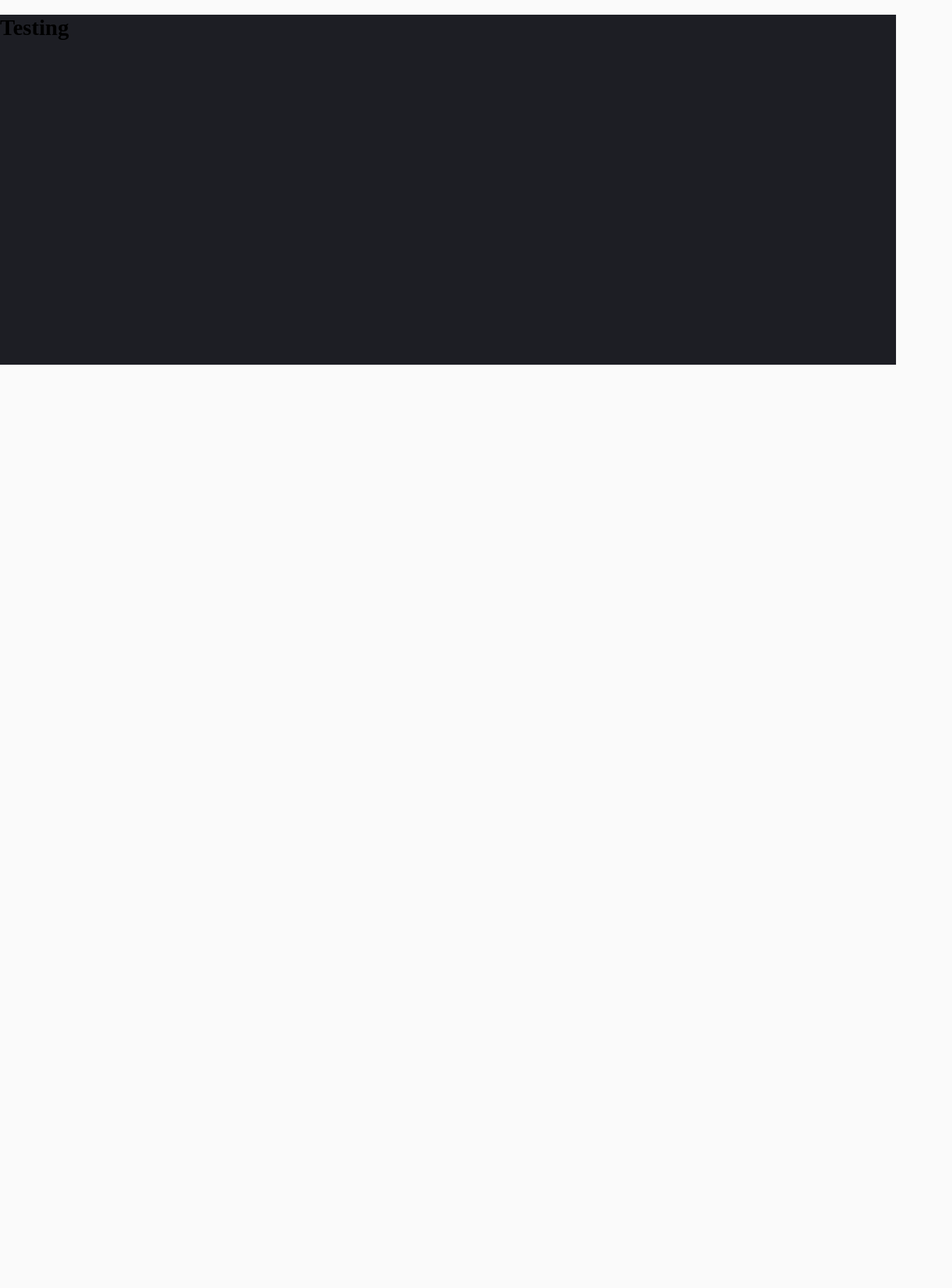
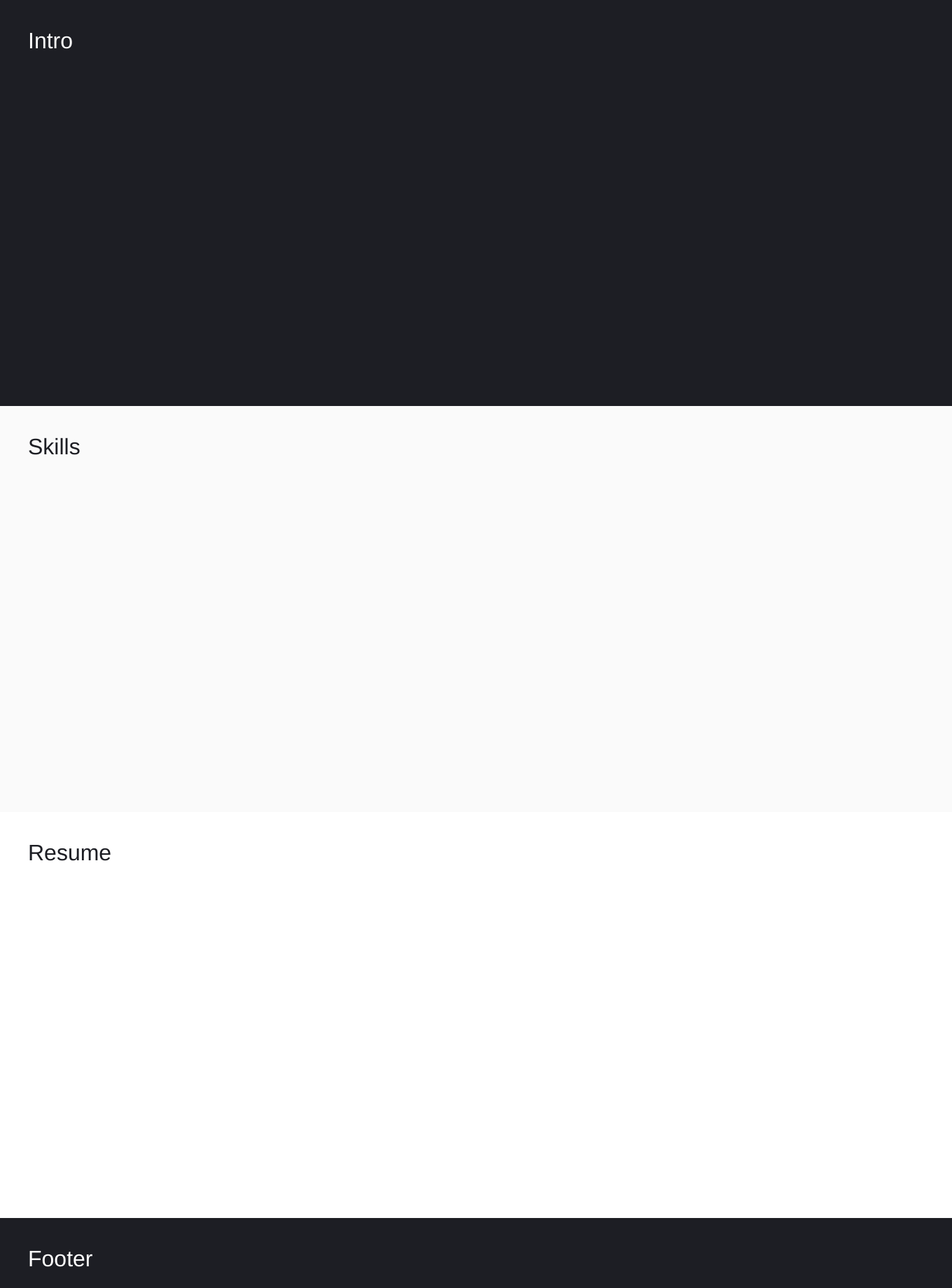
Before and after one commit to brianvuu/Portfolio-Website, a React (Create React App) app: page / in a window 1280 px wide. Shown: the top 1840 px of the page at 70% size, 1360 px wide, since content can reach past the window. Before the commit the page ends 800 px from the top, so only its background shows below. Built offline with nearby package versions, Linux system fonts and the light colour scheme.

Commit message:
added main sections

```diff
--- a/src/App.js
+++ b/src/App.js
@@ -1,20 +1,23 @@
 import React, { Component } from 'react';
 import './styles.css';
 import styled from 'styled-components';
-
-const Intro = styled.div`
-  background-color: rgb(29,30,36);
-  width:            100%;
-  height:           500px;
-`
 
 class App extends Component {
   render() {
     return (
       <div className="container">
-        <Intro>
-          <h1>Testing</h1>
-        </Intro>
+        <div className="intro">
+          <h1>Intro</h1>
+        </div>
+        <div className="skills">
+          <h1>Skills</h1>
+        </div>
+        <div className="resume">
+          <h1>Resume</h1>
+        </div>
+        <div className="footer">
+          <h1>Footer</h1>
+        </div>
       </div>
     );
   }
--- a/src/styles.css
+++ b/src/styles.css
@@ -1,10 +1,45 @@
+/* Body */
+* {
+  margin: 0;
+  padding: 0; }
+
 body {
-  margin: 0;
-  padding: 0;
-  background-color: #fafafa; }
+  background-color: #fafafa;
+  font-family: "helvetica"; }
 
+h1 {
+  font-weight: 200; }
+
+/* Sections */
 .container {
+  height: auto;
+  width: 100%; }
+
+.intro {
+  height: 500px;
   width: 100%;
-  height: auto; }
+  padding: 40px;
+  color: #fafafa;
+  background-color: #1d1e24; }
+
+.skills {
+  height: 500px;
+  width: 100%;
+  padding: 40px;
+  color: #1d1e24; }
+
+.resume {
+  height: 500px;
+  width: 100%;
+  padding: 40px;
+  color: #1d1e24;
+  background-color: white; }
+
+.footer {
+  height: 25px;
+  width: 100%;
+  padding: 40px;
+  color: white;
+  background-color: #1d1e24; }
 
 /*# sourceMappingURL=styles.css.map */
--- a/src/styles.scss
+++ b/src/styles.scss
@@ -1,12 +1,66 @@
-$main-bg-color:   rgb(250,250,250);
+
+// Sass Variables
+
+// Main Body
+$main-bg-color:     rgb(250,250,250);
+$main-font-family:    'helvetica';
+
+$full-width:        100%;
+$default-padding:   40px;
+
+// Sections
+$intro-bg-color:    rgb(29,30,36);
+$intro-font-color:  rgb(250,250,250);
+$skills-font-color: rgb(29,30,36);
+
+
+
+
+/* Body */
+* { margin: 0; padding: 0; }
 
 body {
-  margin: 0;
-  padding: 0;
   background-color: $main-bg-color;
+  font-family:      $main-font-family;
 }
 
+h1 {
+  font-weight: 200;
+}
+
+/* Sections */
 .container {
-  width: 100%;
-  height: auto;
+  height:   auto;
+  width:    $full-width;
 }
+
+.intro {
+  height:             500px;
+  width:              $full-width;
+  padding:            $default-padding;
+  color:              $intro-font-color;
+  background-color:   $intro-bg-color;
+}
+
+.skills {
+  height:             500px;
+  width:              $full-width;
+  padding:            $default-padding;
+  color:              $skills-font-color;
+}
+
+.resume {
+  height:             500px;
+  width:              $full-width;
+  padding:            $default-padding;
+  color:              $skills-font-color;
+  background-color:   white;
+}
+
+.footer {
+  height:             25px;
+  width:              $full-width;
+  padding:            $default-padding;
+  color:              white;
+  background-color:   rgb(29,30,36);
+}
```
Also changed, not shown: 2 other files (tests, documents, lock files or other folders).
